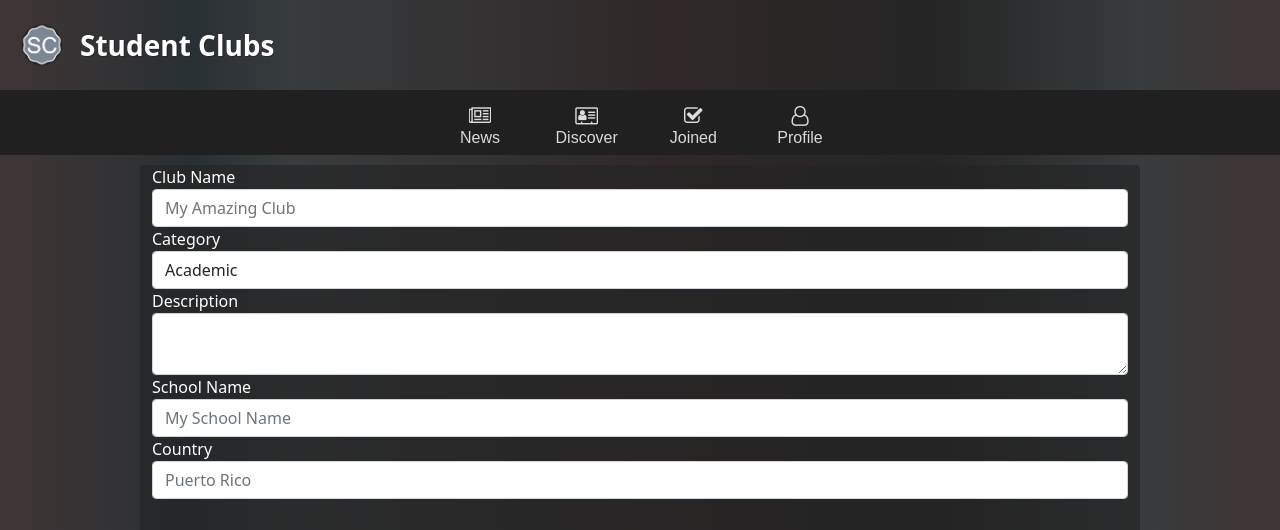
After one commit to Gamaco/StudentClubs, a Django app: page /club-creation/ in a window 1280 px wide. The commit adds this page. Shown: the top 530 px of the page. Run offline with Django 3.2, Linux system fonts and the light colour scheme; some libraries are stand-ins or nearby versions.

Commit message:
Added a base design. unstable.

```diff
--- a/website/static/main.css
+++ b/website/static/main.css
@@ -348,3 +348,24 @@ h5 {
   .social-count {
     font-size: medium;
   }
+
+  button.btn.button {
+    border-radius: 100rem;
+    padding: 1rem;
+    font-family: 'Avenir Next';
+    font-size: 1rem;
+    padding: .5rem 3rem;
+    color: black;
+    box-shadow: 0 0 6px 0 rgba(157, 96, 212, 0.5);
+    border: solid 3px transparent;
+    background-image: linear-gradient(rgba(255, 255, 255, 0), rgba(255, 255, 255, 0)), linear-gradient(110deg, #ffffff, #ffffff, #ffffff);
+    background-origin: border-box;
+    background-clip: content-box, border-box;
+    box-shadow: 2px 1000px 1px #202020 inset;
+  }
+
+  button.btn.button:hover {
+    background-image: linear-gradient(rgba(255, 255, 255, 0), rgba(255, 255, 255, 0)), linear-gradient(110deg, #777777, #777777, #777777);
+    box-shadow: none;
+    color: white;
+  }
--- /dev/null
+++ b/website/templates/club-creation.html
@@ -0,0 +1,69 @@
+{% extends 'layouts/base.html' %}
+
+{% load static %}
+
+{% block content %}
+
+<div style="max-width: 1000px; margin: 0 auto;">
+
+
+
+    <div class="container rounded text-white custom-bg-2 ms-auto">
+        <form>
+            <div class="form-group">
+                <label for="clubName">Club Name</label>
+                <input type="text" class="form-control" id="clubName" placeholder="My Amazing Club">
+            </div>
+            <div class="form-group">
+                <label for="exampleFormControlSelect1">Category</label>
+                <select class="form-control" id="exampleFormControlSelect1">
+                    <option>Academic</option>
+                    <option>Gaming</option>
+                    <option>Hobbies</option>
+                    <option>Social</option>
+                    <option>Sports</option>
+                </select>
+            </div>
+            <div class="form-group">
+                <label for="exampleFormControlTextarea1">Description</label>
+                <textarea class="form-control" id="exampleFormControlTextarea1" rows="2"></textarea>
+            </div>
+            <div class="form-group">
+                <label for="schoolName">School Name</label>
+                <input type="text" class="form-control" id="schoolName" placeholder="My School Name">
+            </div>
+            <div class="form-group">
+                <label for="Country">Country</label>
+                <input type="text" class="form-control" id="schoolName" placeholder="Puerto Rico">
+            </div>
+            <!-- Space before content -->
+            <div class="container-fluid no-padding space-filler"></div><br>
+            <div class="form-group">
+                <div class="mb-4">
+                    <img src="https://mdbootstrap.com/img/Photos/Others/placeholder.jpg" alt="example placeholder"
+                        style="width: 300px;" />
+                </div>
+                <div class="btn btn-primary btn-rounded">
+                    <label class="form-label text-white m-1" for="customFile1">Choose file</label>
+                    <input type="file" class="form-control d-none" id="customFile1" />
+                </div>
+            </div>
+            <!-- Space before content -->
+            <div class="container-fluid no-padding space-filler"></div><br>
+            <div class="form-group">
+                <div class="mb-4">
+                    <img src="https://mdbootstrap.com/img/Photos/Others/placeholder-avatar.jpg" class="rounded-circle"
+                        alt="example placeholder" style="width: 200px;" />
+                </div>
+                <div class="btn btn-primary btn-rounded">
+                    <label class="form-label text-white m-1" for="customFile2">Choose file</label>
+                    <input type="file" class="form-control d-none" id="customFile2" />
+                </div>
+            </div>
+        </form>
+    </div>
+
+
+</div>
+
+{% endblock %}
--- a/website/templates/joined.html
+++ b/website/templates/joined.html
@@ -31,9 +31,7 @@
             <div class="card-body justify-content-center">
               <h3 class="card-title">Create your own club</h3>
               <p class="card-text">With supporting text below as a natural lead-in to additional content.</p>
-              <button type="button" class="btn btn-primary" data-toggle="modal" data-target="#exampleModalCenter">
-                Create
-              </button>
+              <a href="/club-creation" class="btn btn-primary">Create</a>
             </div>
           </div>
 
--- a/website/urls.py
+++ b/website/urls.py
@@ -5,5 +5,6 @@ from . import views
 urlpatterns = [
     path('', views.home, name='home'),
     path('discover/', views.discover, name='discover'),
-    path('joined/', views.joined, name='joined')
+    path('joined/', views.joined, name='joined'),
+    path('club-creation/', views.club_creation, name='club-creation')
 ]
--- a/website/views.py
+++ b/website/views.py
@@ -27,3 +27,6 @@ def joined(request):
     return render(request, 'joined.html', {
         'Clubs' : clubs
     })
+
+def club_creation(request):
+    return render(request, 'club-creation.html')
```
